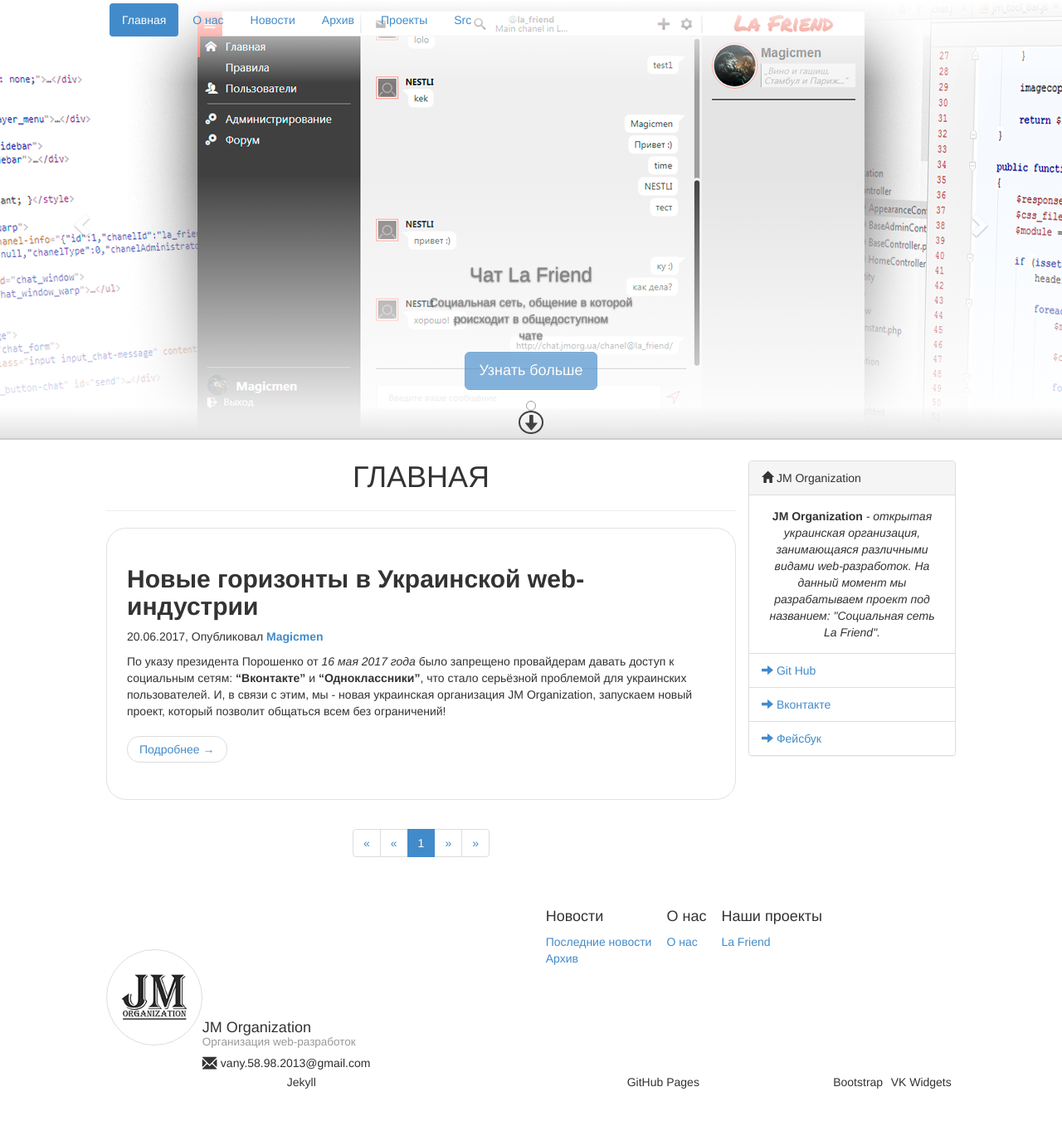
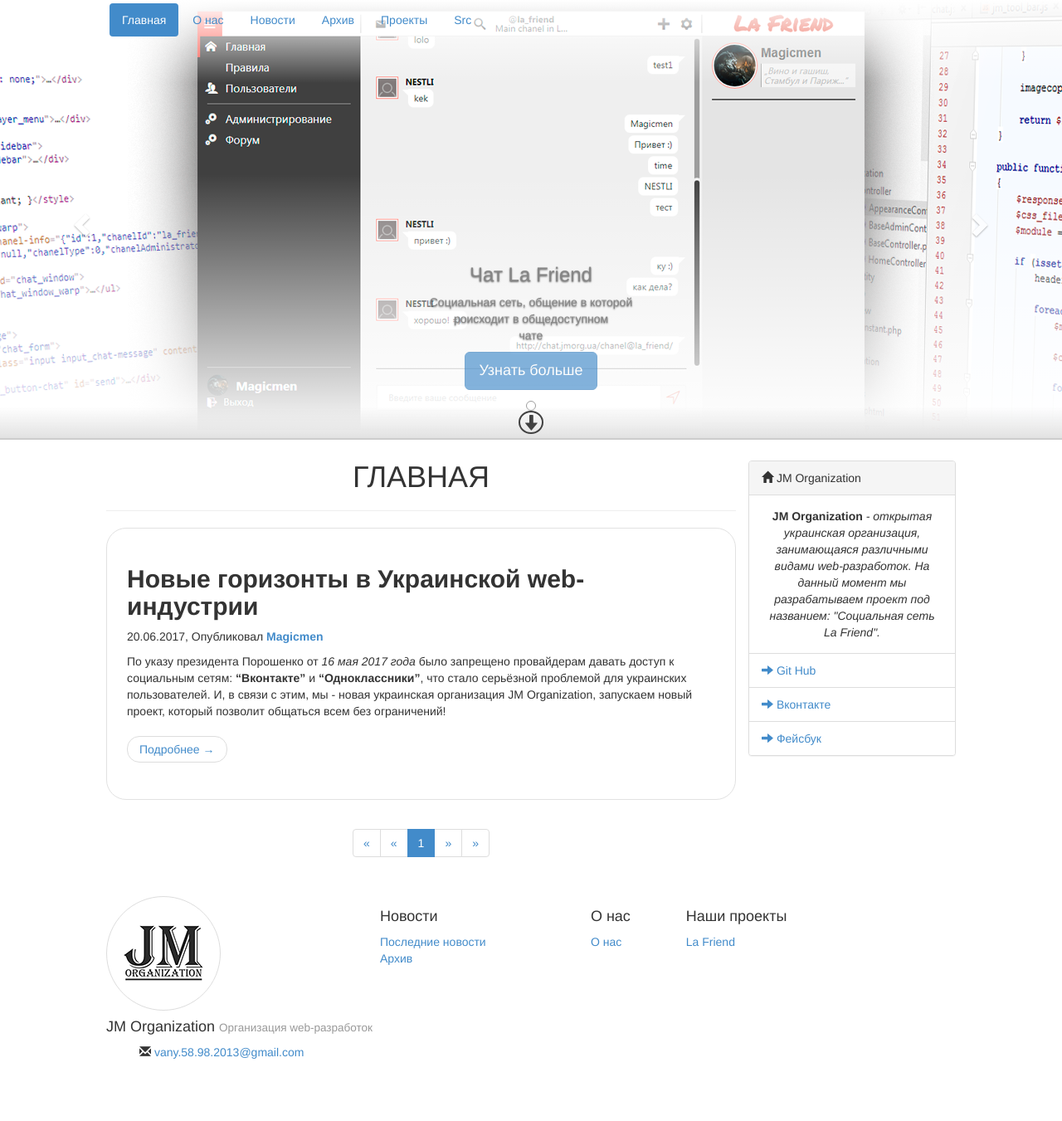
Before and after one commit to jm-organization/jm-organization.github.io, a Jekyll site: the page built from index.html, in a window 1280 px wide and 1390 px high. Shown: the top 1351 px of the window at 83% size. Built offline with Jekyll 4.4.1, drawn with Linux system fonts in a browser that asks for light colours; the list of posts is cut into pages by our own code.

Commit message:
Updated footer

```diff
--- a/_includes/jm_footer.html
+++ b/_includes/jm_footer.html
@@ -1,8 +1,5 @@
 <div class="page-width jm-table">
-    <div class="jm-tr">
-        <div class="jm-f-about jm-td">
-            <div class="jm-table">
-                <div class="jm-tr">
+    <div class="jm-f-about">
         <img src="/assets/img/logotypes/small_logotype.png" alt="jm-organization" class="img-circle img-thumbnail jm-td">
         <div class="jm-td">
             <h4>JM Organization <small>Организация web-разработок</small></h4>
@@ -20,12 +17,8 @@
             </div>
         </div>
     </div>
-            </div>
-        </div>
 
     <div class="jm-f-blocks jm-td">
-            <div class="jm-table">
-                <div class="jm-tr">
         <div class="jm-f-block">
             <h4>Новости</h4>
             <ul>
@@ -49,13 +42,3 @@
         </div>
     </div>
 </div>
-        </div>
-    </div>
-
-    <div class="jm-f-technologies-used jm-tr">
-        <div class="jm-td">Jekyll</div>
-        <div class="jm-td">GitHub Pages</div>
-        <div class="jm-td">Bootstrap</div>
-        <div class="jm-td">VK Widgets</div>
-    </div>
-</div>
--- a/assets/css/main.css
+++ b/assets/css/main.css
@@ -5,63 +5,52 @@
 footer {
   margin-bottom: 48px;
   width: 100%; }
-  footer .jm-f-about {
+  footer .page-width .jm-f-logo {
     max-width: 412px;
+    display: inline-block;
     margin-bottom: 42px; }
-    footer .jm-f-about img {
+    footer .page-width .jm-f-logo img {
       float: left; }
-    footer .jm-f-about h4 {
+    footer .page-width .jm-f-logo .jm-f-about {
+      max-width: 58%;
+      padding: 35px 0;
+      display: inline-block;
+      margin: 0 0 0 12px;
+      height: 100%; }
+      footer .page-width .jm-f-logo .jm-f-about h4 {
         width: 100%;
         padding: 0;
         margin: 0;
         display: inline-block; }
-      footer .jm-f-about h4 small {
+        footer .page-width .jm-f-logo .jm-f-about h4 small {
           display: block; }
-    footer .jm-f-about .jm-f-contacts {
+      footer .page-width .jm-f-logo .jm-f-about .jm-f-contacts {
         display: inline-block; }
-      footer .jm-f-about .jm-f-contacts ul {
+        footer .page-width .jm-f-logo .jm-f-about .jm-f-contacts ul {
           margin: 5px 0 0;
           padding: 0 !important; }
-        footer .jm-f-about .jm-f-contacts ul li > span {
+          footer .page-width .jm-f-logo .jm-f-about .jm-f-contacts ul li > span {
             padding-right: 5px;
             line-height: 22px;
             font-size: 17px;
             font-weight: bold; }
-        footer .jm-f-about .jm-f-contacts ul li > a {
+          footer .page-width .jm-f-logo .jm-f-about .jm-f-contacts ul li > a {
             line-height: 22px;
             display: inline-block;
             float: right;
             color: #2e2e2e; }
-  footer .jm-f-blocks {
+  footer .page-width .jm-f-blocks {
+    display: inline-table;
+    width: calc(100% - 412px);
     float: right;
     height: 180px; }
-    footer .jm-f-blocks .jm-f-block {
+    footer .page-width .jm-f-blocks .jm-f-block {
+      display: table-cell;
       padding: 5px 9px;
       margin-bottom: 25px;
       height: inherit; }
-      footer .jm-f-blocks .jm-f-block ul {
+      footer .page-width .jm-f-blocks .jm-f-block ul {
         padding-left: 0 !important; }
-  footer .jm-f-technologies-used {
-    width: 100%;
-    height: 48px;
-    padding: 0 !important;
-    margin: 11px 0 !important;
-    text-align: center; }
-    footer .jm-f-technologies-used li {
-      margin: 8px 0;
-      height: 32px;
-      width: auto;
-      padding: 0 15px;
-      border-right: 1px solid #9c9c9c; }
-
-.jm-table {
-  display: table !important; }
-
-.jm-tr {
-  display: table-row !important; }
-
-.jm-td, .jm-f-block {
-  display: table-cell !important; }
 
 li {
   list-style: none; }
```
Also changed, not shown: assets/css/main.sass (+45 -56 lines). Lines whose indentation alone changed are shown as unchanged.
